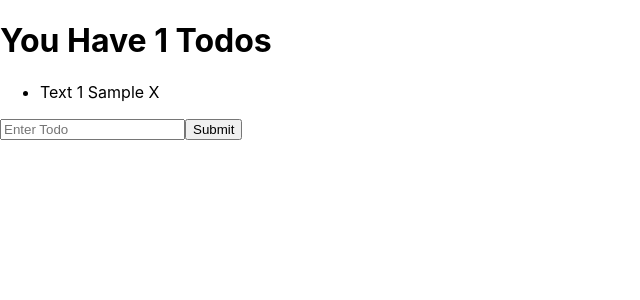
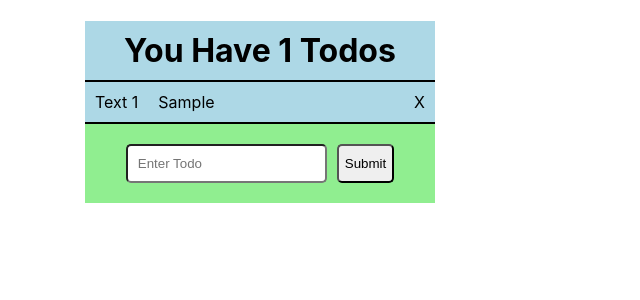
Before and after one commit to GU-RAM/todo-list, a React (Create React App) app: page / in a window 1280 px wide. Both pictures are taken after typing "Sample" into the empty fields and a click on the button "Submit". Shown: the top 300 px of the page, without its empty margins (0-640 px from the left). Built offline with nearby package versions, Linux system fonts and the light colour scheme.

Commit message:
style todo-list

```diff
--- a/package.json
+++ b/package.json
@@ -8,7 +8,9 @@
     "@testing-library/user-event": "^12.1.10",
     "react": "^17.0.1",
     "react-dom": "^17.0.1",
+    "react-grid-system": "^7.1.1",
     "react-scripts": "4.0.0",
+    "styled-components": "^5.2.1",
     "web-vitals": "^0.2.4"
   },
   "scripts": {
--- a/src/App.css
+++ b/src/App.css
@@ -1,3 +1,11 @@
+ul {
+  padding-left: 0;
+}
+
+ul li {
+  list-style-type: none;
+}
+
 .App {
   text-align: center;
 }
--- a/src/components/inputList/inputList.js
+++ b/src/components/inputList/inputList.js
@@ -1,18 +1,19 @@
 import React from 'react'
-// import styled from 'styled-components';
+import styled from 'styled-components';
 
-export default function inputList({ todo, todoList, deleteTodo, setTodoHandler }) {
+export default function inputList({ todo, todoList, deleteTodo, setTodoHandler, submit }) {
 
     const list = () => {
         return (
-            <ul>
+            <Ul>
                 {todoList && todoList.map((list, index) => {
                     return (
-                        list && list.id && list.listTodo && <li key={list.id}>Text {index + 1} <span>{list.listTodo}</span> <span onClick={() => deleteTodo(list.id)}>X</span></li>
+                        list && list.id && list.listTodo && <Li key={list.id}>Text {index + 1} <span>{list.listTodo}</span>
+                            <DelSpan onClick={() => deleteTodo(list.id)}>X</DelSpan></Li>
                     )
                 })
                 }
-            </ul>
+            </Ul>
         )
     }
 
@@ -21,7 +22,46 @@ export default function inputList({ todo, todoList, deleteTodo, setTodoHandler }
             <div>
                 {list()}
             </div>
-            <input type="text" placeholder="Enter Todo" value={todo} onChange={(e) => setTodoHandler(e)} />
+            <InputContainer>
+                <input type="text" placeholder="Enter Todo" value={todo} onChange={(e) => setTodoHandler(e)} />
+                <button type="submit" onClick={(e) => submit(e)}>Submit</button>
+            </InputContainer>
         </>
     )
 }
+
+const Ul = styled.ul`
+    margin: 0;
+`
+const Li = styled.li`
+    padding: 10px;
+    border-bottom: 2px solid black;
+    background-color: lightblue;
+    display: flex;
+
+    & span:first-child {
+        margin-left: 20px
+    }
+`
+
+const DelSpan = styled.span`
+    margin-left: auto;
+    cursor: pointer;
+`
+const InputContainer = styled.div`
+    padding: 20px;
+    background-color: lightgreen;
+    display: flex;
+    justify-content: center;
+
+    & input {
+        padding: 10px;
+        border-radius: 5px;
+        margin-right: 10px;
+    }
+
+    & button {
+        border-radius: 5px;
+        cursor: pointer;
+    }
+`
--- a/src/containers/todoList/TodoList.js
+++ b/src/containers/todoList/TodoList.js
@@ -1,5 +1,7 @@
 import React, { useState, useEffect, Fragment } from 'react';
 import InputList from '../../components/inputList/inputList';
+import styled from 'styled-components';
+import { Container, Row, Col } from 'react-grid-system';
 
 function TodoList() {
     const [todo, setTodo] = useState('');
@@ -38,15 +40,29 @@ function TodoList() {
 
     return (
         <React.Fragment>
-            <main>
-                <form action="">
-                    <h1>You Have {numberOfTodoes} Todos</h1>
-                    <InputList todo={todo} todoList={todoList} deleteTodo={deleteTodo} setTodoHandler={setTodoHandler} />
-                    <button type="submit" onClick={(e) => submit(e)}>Submit</button>
-                </form>
-            </main>
+            <Container>
+                <Row>
+                    <Col sm={4}>
+                        <Form action="">
+                            <FormHeader>You Have {numberOfTodoes} Todos</FormHeader>
+                            <InputList todo={todo} todoList={todoList} deleteTodo={deleteTodo} setTodoHandler={setTodoHandler} submit={submit} />
+                        </Form>
+                    </Col>
+                </Row>
+            </Container>
         </React.Fragment>
     );
 }
 
 export default TodoList;
+
+const Form = styled.form`
+
+`
+const FormHeader = styled.h1`
+    text-align: center;
+    padding: 10px;
+    border-bottom: 2px solid black;
+    background-color: lightblue;
+    margin-bottom: 0;
+`
```
Also changed, not shown: 1 other file (tests, documents, lock files or other folders).
